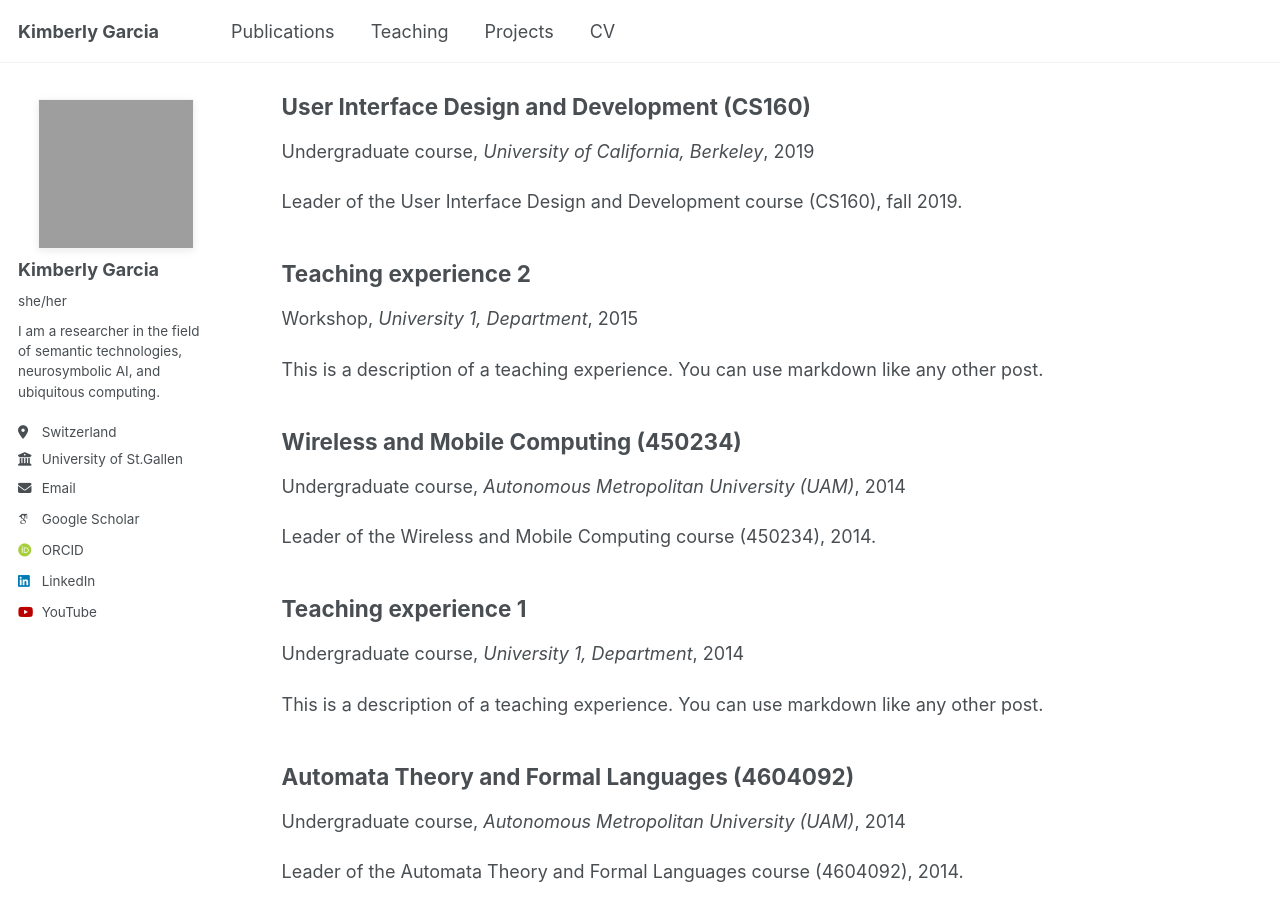
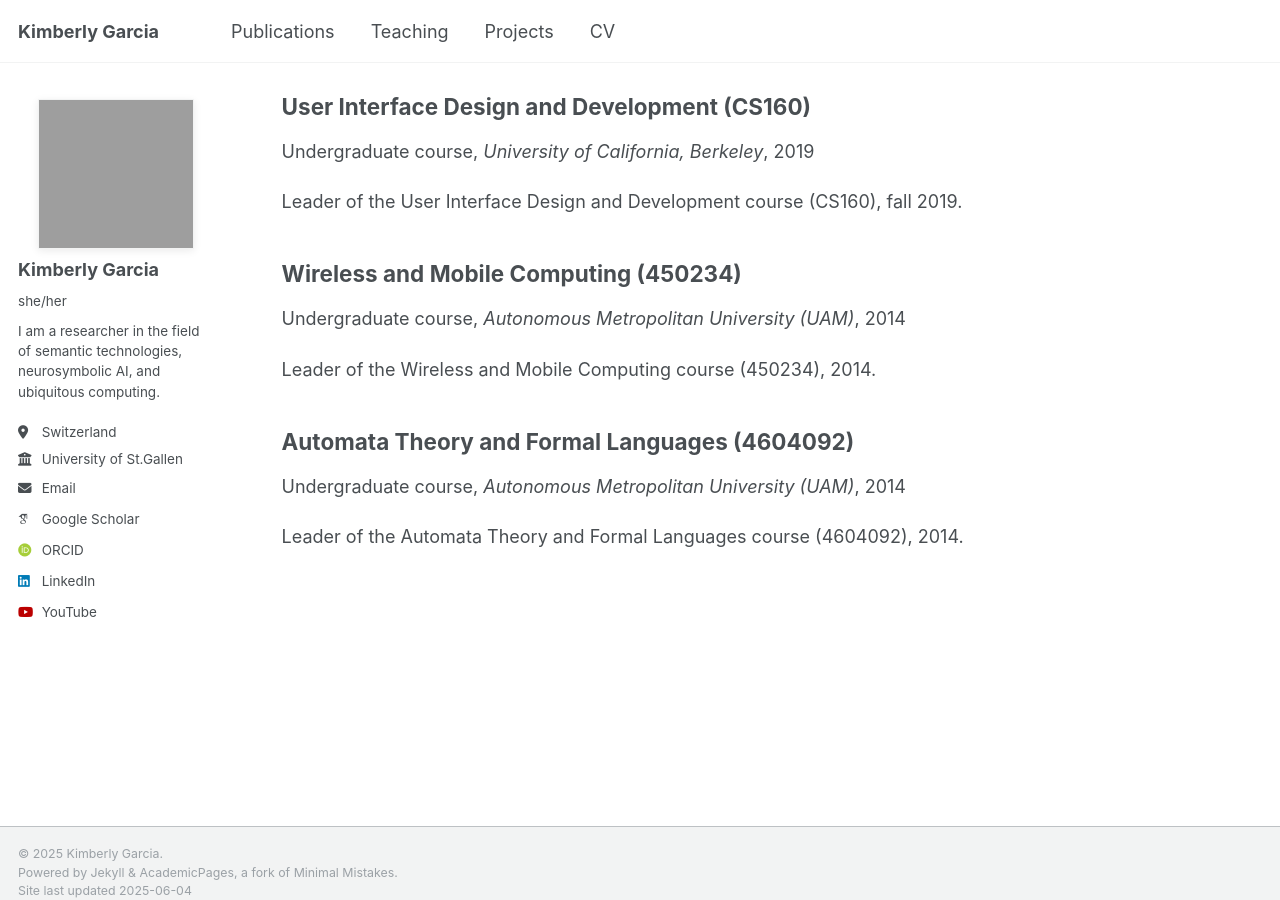
Before and after one commit to kimberlygarciag10/kimberlygarcia, a Jekyll site: the page built from _pages/teaching.html, in a window 1280 px wide and 900 px high, scrolled down 916 px. Built offline with Jekyll 4.4.1, drawn with Linux system fonts in a browser that asks for light colours; some web fonts are replaced.

Commit message:
Fixing teaching and about me

```diff
--- a/_teaching/2014-spring-teaching-1.md
+++ /dev/null
@@ -1,20 +0,0 @@
----
-title: "Teaching experience 1"
-collection: teaching
-type: "Undergraduate course"
-permalink: /teaching/2014-spring-teaching-1
-venue: "University 1, Department"
-date: 2014-01-01
-location: "City, Country"
----
-
-This is a description of a teaching experience. You can use markdown like any other post.
-
-Heading 1
-======
-
-Heading 2
-======
-
-Heading 3
-======
--- a/_teaching/2015-spring-teaching-2.md
+++ /dev/null
@@ -1,20 +0,0 @@
----
-title: "Teaching experience 2"
-collection: teaching
-type: "Workshop"
-permalink: /teaching/2015-spring-teaching-1
-venue: "University 1, Department"
-date: 2015-01-01
-location: "City, Country"
----
-
-This is a description of a teaching experience. You can use markdown like any other post.
-
-Heading 1
-======
-
-Heading 2
-======
-
-Heading 3
-======
```
Also changed, not shown: _pages/about.md (+1 -1 lines), 1 other file.
